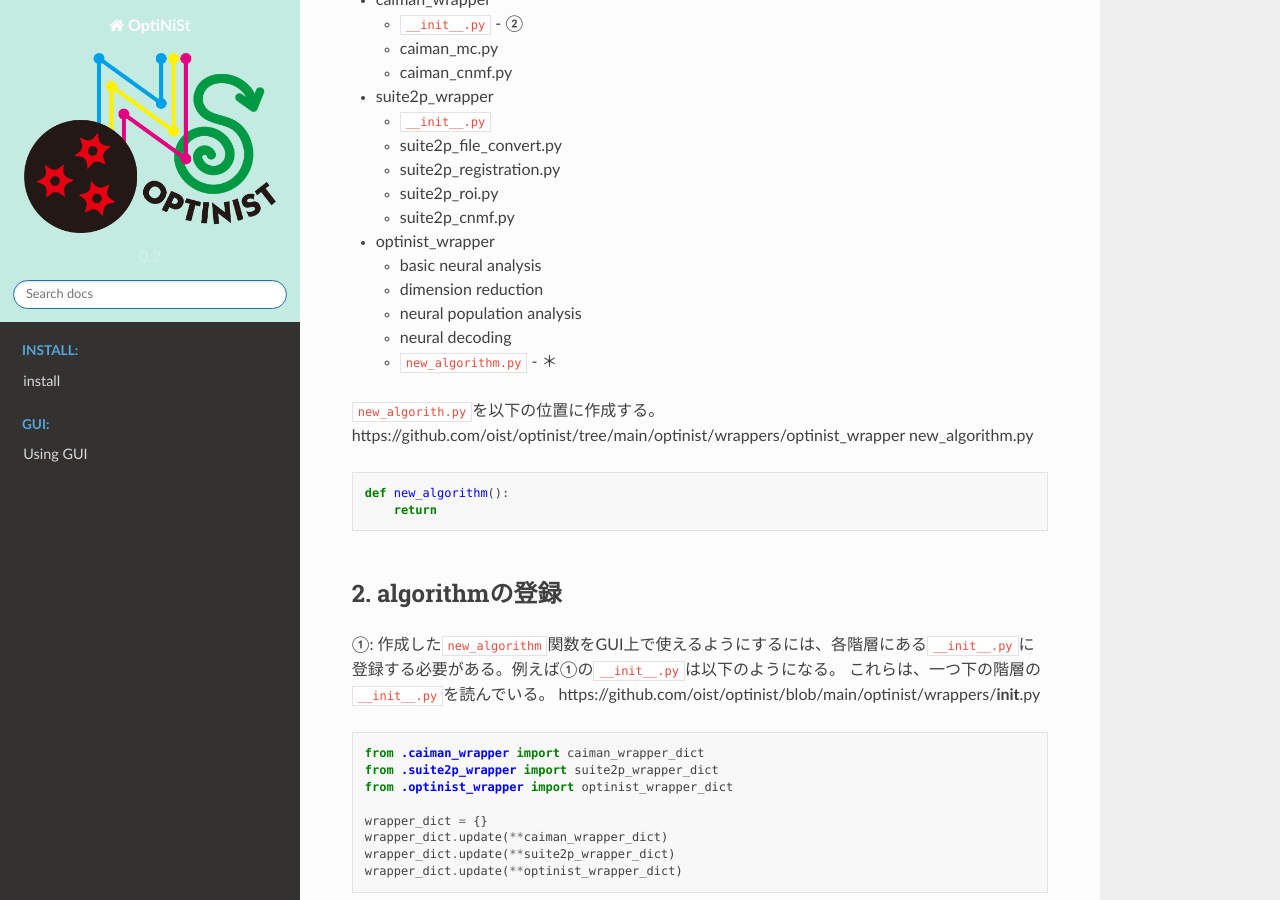
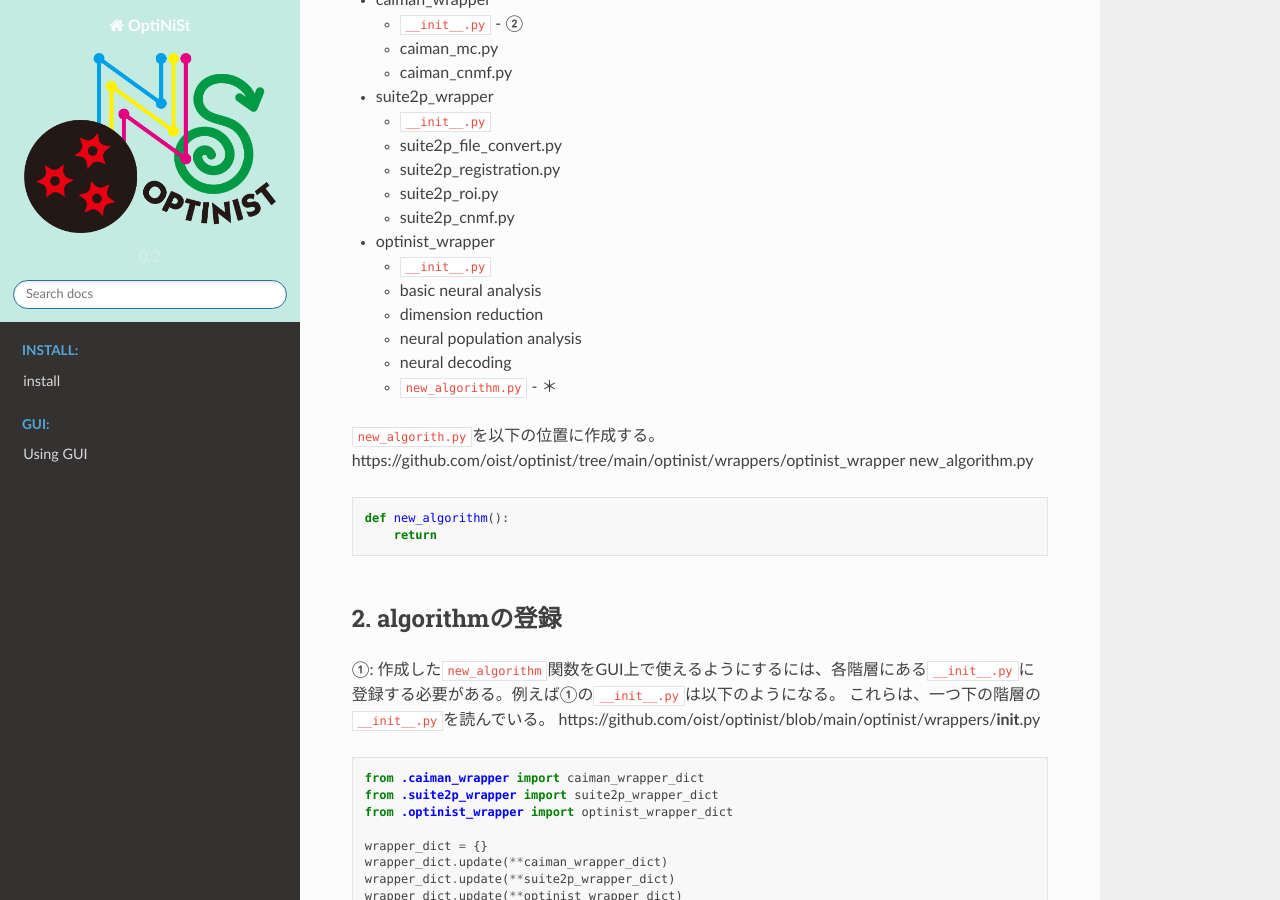
Before and after one commit to oist/optinist, a Sphinx documentation site: the page built from docs/utils/add_algorithm.md, in a window 1280 px wide and 900 px high, scrolled down 449 px. Built offline with Sphinx 7.4.7 and the Read the Docs theme 2.0.0, drawn with Linux system fonts in a browser that asks for light colours.

Commit message:
Update add_algorithm.md

```diff
--- a/docs/utils/add_algorithm.md
+++ b/docs/utils/add_algorithm.md
@@ -22,6 +22,7 @@
     - suite2p_roi.py
     - suite2p_cnmf.py
 - optinist_wrapper
+    - `__init__.py`
     - basic neural analysis
     - dimension reduction
     - neural population analysis
```
